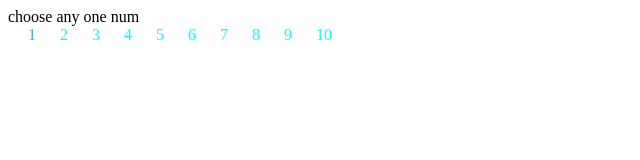
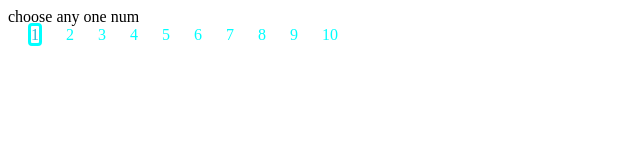
Before and after one commit to Gittu02/data, a plain HTML site: page index.html in a window 1280 px wide. In both pictures the pointer is over the link 32 px from the left and 34 px from the top of the page. Shown: the top 160 px of the page, without its empty margins (0-640 px from the left). Drawn offline with Linux system fonts and the light colour scheme.

Commit message:
update styles.css

```diff
--- a/styles.css
+++ b/styles.css
@@ -10,5 +10,7 @@ a{
 }
 a:hover{
   color: #26b7d5;
-  background: 3px solid aqua;
+  border: 3px solid aqua;
+  border-radius: 4px;
+
 }
```
